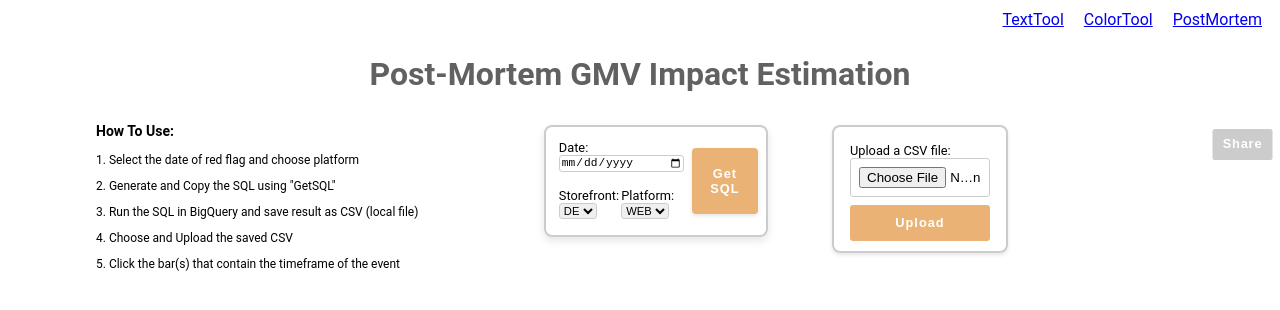
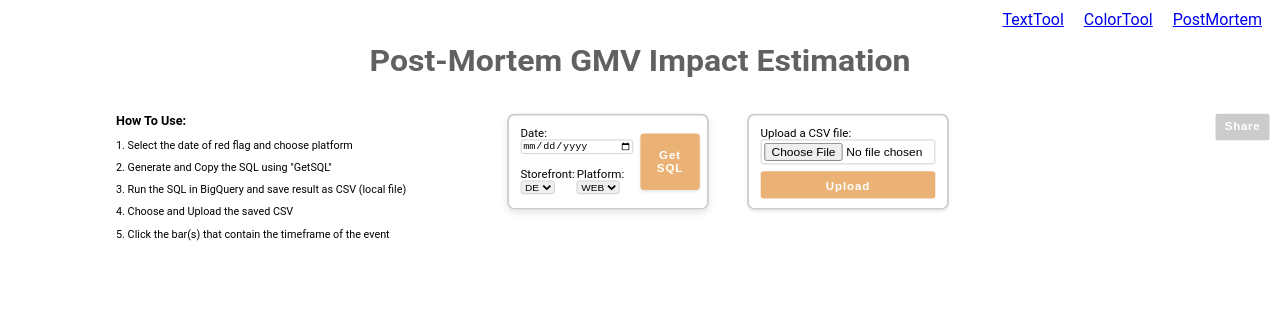
Before and after one commit to RKKRRRKK/toolbox, a Vue app: page /postmortem in a window 1280 px wide. Shown: the top 310 px of the page. Built offline with nearby package versions, Linux system fonts and the light colour scheme.

Commit message:
fixed resizing fixed click on expected gmv fixed legend position

```diff
--- a/src/components/PostMortemTool/TheCalculation.vue
+++ b/src/components/PostMortemTool/TheCalculation.vue
@@ -48,7 +48,7 @@
             <p>
               <b>Simple:</b> Compares the absolute differences in euros.
               <p></p>
-              <b>Normalized:</b> Compares proportions: "what % of total GMV was supposed to be generated at 15:00?". Usually yields a more narow min-max spread.
+              <b>Normalized:</b> Compares proportions: "what % of total GMV was supposed to be generated at 15:00?". Usually yields a more narow min-max spread. Since this calculation relies on selection, the bars will change slightly as they are being clicked.
             </p>
           </div>
         </transition>
@@ -180,7 +180,7 @@ function toggleDetails() {
 .lines h3,
 .lines p {
   margin: 0;
-  padding: 0.2rem 0;
+  padding: 0.1rem 0;
   line-height: 1.2;
 }
 
--- a/src/components/PostMortemTool/TheChart.vue
+++ b/src/components/PostMortemTool/TheChart.vue
@@ -5,7 +5,7 @@
 </template>
 
 <script setup>
-import { ref, resolveDirective, watch, provide, computed } from 'vue';
+import { ref, resolveDirective, watch, provide, computed, onMounted, onUnmounted } from 'vue';
 import { useVariablesStore } from '@/stores/PostMortem/variables';
 import ECharts, { THEME_KEY } from 'vue-echarts';
 import 'echarts';
@@ -13,6 +13,32 @@ import 'echarts';
 const variablesStore = useVariablesStore();
 const selectedBars = ref([...variablesStore.offtimes]);
 const offtimes = ref([...variablesStore.offtimes]);
+
+
+const chartRef = ref(null);
+
+const handleResize = () => {
+    // Update the legend's bottom value on resize
+    chartOption.value.legend.bottom = calculateLegendBottom();
+    if (chartRef.value) {
+        chartRef.value.resize();
+    }
+};
+
+onMounted(() => {
+    window.addEventListener('resize', handleResize);
+    handleResize();
+});
+
+onUnmounted(() => {
+    window.removeEventListener('resize', handleResize);
+});
+
+
+
+const calculateLegendBottom = () => {
+    return window.innerWidth < 1500 ? 10 : 70;
+};
 
 // const theme = computed(() => variablesStore.darkMode ? 'dark' : 'light');
 
@@ -44,7 +70,7 @@ function onBarClick(params) {
     console.log('click went through')
     console.log("params.dataIndex", params.dataIndex);
     console.log("selectedBars", selectedBars.value);
-    if (params.seriesName === 'Actual GMV') {
+    if (params.seriesName === 'Actual GMV' || params.seriesName === 'Average (Expected) GMV') {
         const index = params.dataIndex;
         const isSelectedIndex = selectedBars.value.indexOf(index);
         if (isSelectedIndex > -1) {
@@ -151,7 +177,7 @@ yAxis: {
     legend: {
         data: ['Actual GMV','Average (Expected) GMV', 'Min', 'Max'],
         orient: 'horizontal',
-        bottom: 10,
+        bottom: calculateLegendBottom(),
         left: 'center'
 
     },
@@ -163,7 +189,7 @@ yAxis: {
             fontSize: 20,
         },
         padding: [
-    25,  // up
+    0,  // up
     0, // right
     0,  // down
     200, // left
--- a/src/components/PostMortemTool/TheInput.vue
+++ b/src/components/PostMortemTool/TheInput.vue
@@ -101,12 +101,13 @@ function assignData() {
 }
 
 .file-input {
-    padding: 0.5rem;
+    padding: 0.2rem;
+    padding-bottom: 1.5rem;
     border: 1px solid #ccc;
     border-radius: 0.2rem;
     margin-bottom: 0.5rem;
     width: 100%;
-    height: 6vh;
+    height: 2.1vh;
 }
 
 .upload-button {
@@ -120,7 +121,7 @@ function assignData() {
     letter-spacing: 1px;
     cursor: pointer;
      width: 100%;
-     height: 5vh;
+     height: MAX(3vh, 2rem);
 }
 
 .upload-button:hover {
--- a/src/components/PostMortemTool/TheScatter.vue
+++ b/src/components/PostMortemTool/TheScatter.vue
@@ -5,14 +5,41 @@
 </template>
 
 <script setup>
-import { ref, watch } from 'vue';
+import { ref, watch, onMounted, onUnmounted} from 'vue';
 import { useVariablesStore } from '@/stores/PostMortem/variables';
 import ECharts from 'vue-echarts';
 import 'echarts';
 
+
 function numberWithCommas(x) {
     return x.toString().replace(/\B(?=(\d{3})+(?!\d))/g, ",");
 }
+
+const chartRef = ref(null);
+
+const handleResize = () => {
+    // Update the legend's bottom value on resize
+    chartOption2.value.legend.bottom = calculateLegendBottom();
+    if (chartRef.value) {
+        chartRef.value.resize();
+    }
+};
+
+onMounted(() => {
+    window.addEventListener('resize', handleResize);
+    handleResize();
+});
+
+onUnmounted(() => {
+    window.removeEventListener('resize', handleResize);
+});
+
+
+
+const calculateLegendBottom = () => {
+    // You can customize this logic based on your specific needs
+    return window.innerWidth < 1500 ? -5 : 70; // Example: more bottom space on smaller screens
+};
 
 const variablesStore = useVariablesStore();
 const chartOption2 = ref({
@@ -65,7 +92,7 @@ const chartOption2 = ref({
   legend: {
         data: ['Comparison Days', 'Outtage Day', 'Outtage Day + Loss'],
         orient: 'horizontal',
-        bottom: 10,
+        bottom: calculateLegendBottom(),
         left: 'center'
 
     },
--- a/src/views/PostMortem.vue
+++ b/src/views/PostMortem.vue
@@ -26,9 +26,10 @@
         </div>
         <TheResult class="result"></TheResult>
         <!-- <div class="chart">chart</div> -->
+        <div class="padding"></div>
         <div class="charts">
-            <TheChart></TheChart>
-            <TheScatter></TheScatter>
+            <TheChart class="chart"></TheChart>
+            <TheScatter class="scatter"></TheScatter>
         </div>
     </div>
 </template>
@@ -116,10 +117,10 @@ const date = ref('')
     padding: 1rem;
     box-shadow: 0 2px 4px rgba(0, 0, 0, 0.1);
     border-radius: 0.5rem;
-    width: 12vw;
-    height: 12vh;
-    min-height: 8rem;
-    min-width: 11rem;
+    width: 9vw;
+    height: 9vh;
+    min-height: 7rem;
+    min-width: 14rem;
 
 
 }
@@ -146,15 +147,15 @@ const date = ref('')
 } */
 
 .result {
-    padding: 0.5rem;
+    padding: MAX(0.5%, 0.5rem);
     margin-left: 8rem;
     margin-bottom: 2rem;
     display: flex;
     position: absolute;
-    transform: translateY(MAX(28vh, 16.5rem));
+    transform: translateY(MAX(30vh, 17.5rem));
     z-index: 999;
-    width: 16%;
-    min-width: 15rem;
+    width: 12%;
+    min-width: 13rem;
     height: auto;
 }
 
@@ -162,6 +163,7 @@ const date = ref('')
     width: 100%;
     display: flex;
     height: 100%;
+    padding-top: 4rem;
     /* padding-top: 5rem;
     padding-bottom: 10rem; */
 }
@@ -209,4 +211,28 @@ const date = ref('')
     display: flex;
     margin: 1rem;
 }
+
+@media (max-width: 1500px) {  /* Adjust 768px to your preferred breakpoint */
+  .ho-basics, .guide, .inputs, .compressor, .chart, .scatter {
+    transform: scale(0.9);
+    transform-origin: center; /* Adjust this to set the point around which the scaling occurs */
+  }
+  .horizontal-container {
+    gap: 1rem;
+  }
+
+  .container {
+    transform: scaleY(0.95);
+    margin-top: -2rem;
+    margin-bottom: 0vh;
+  }
+
+  .charts {
+    padding-top: 0rem;
+  }
+
+  .inputs {
+    padding: 0.8rem;
+  }
+}
 </style>
```
